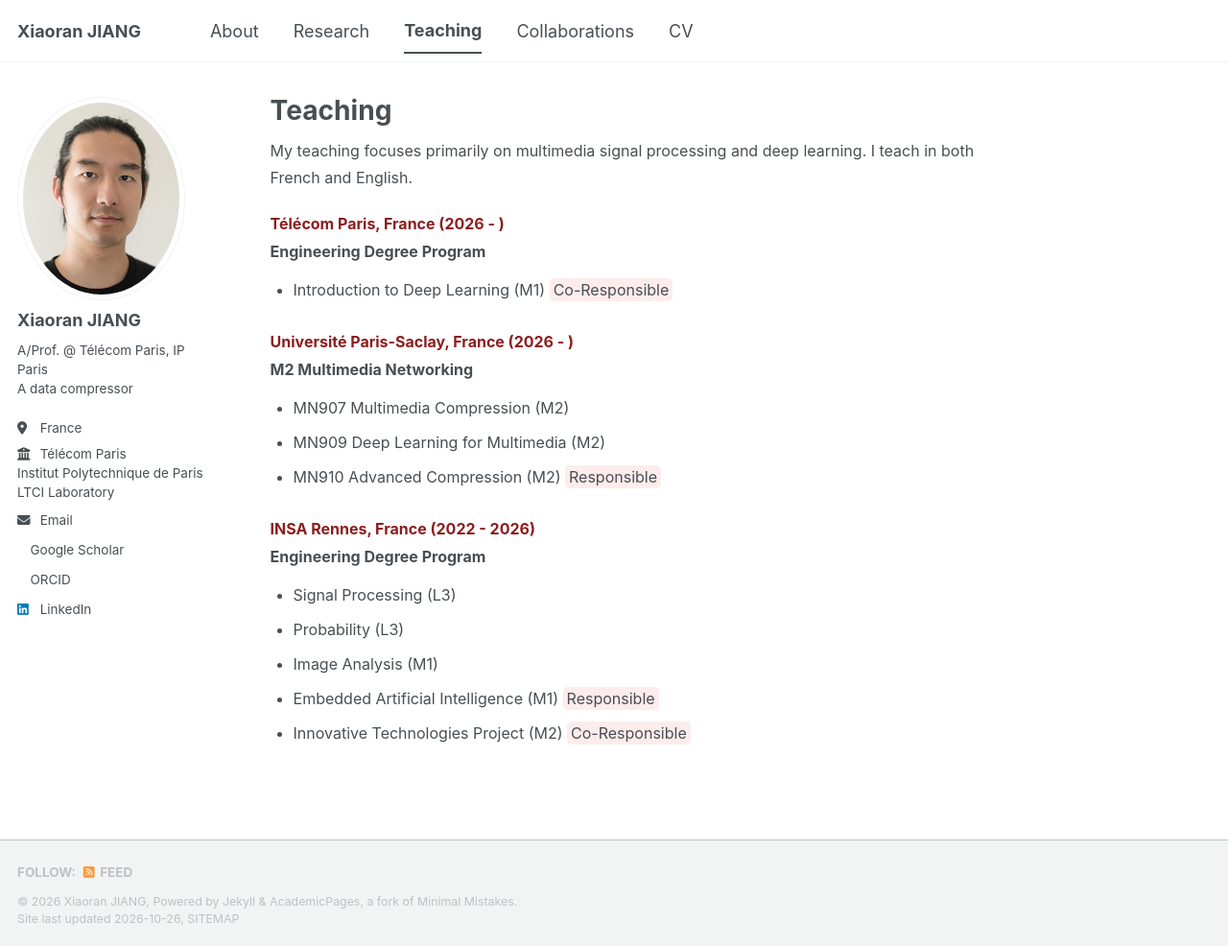
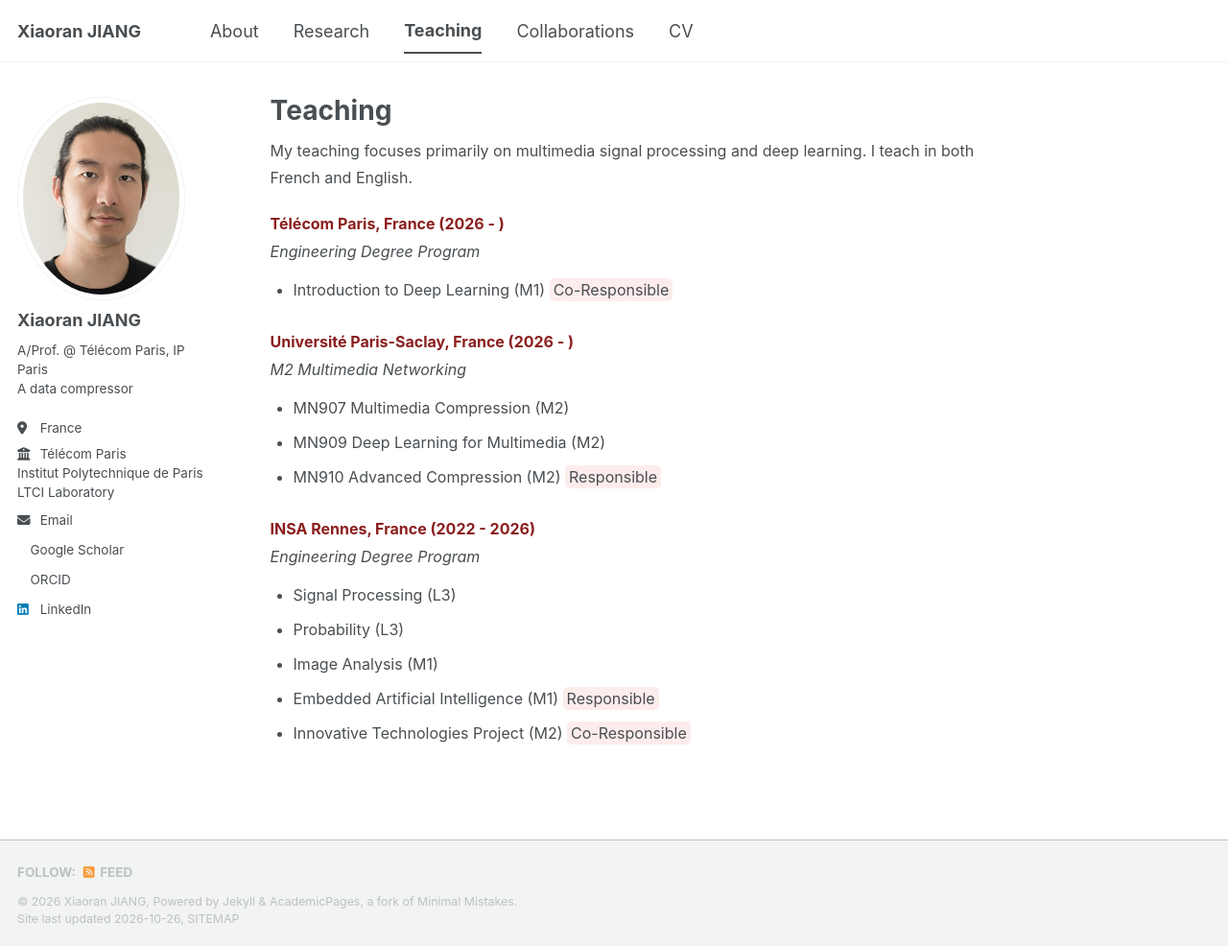
Before and after one commit to xiaoranjiang/xiaoranjiang.github.io, a Jekyll site: the page built from _pages/teaching.md, in a window 1280 px wide and 986 px high. Shown: the whole window at 96% size. Built offline with Jekyll 4.4.1, drawn with Linux system fonts in a browser that asks for light colours; a style sheet for code colours, icons or effects is not loaded.

Commit message:
Update teaching.md

```diff
--- a/_pages/teaching.md
+++ b/_pages/teaching.md
@@ -7,7 +7,7 @@ author_profile: true
 My teaching focuses primarily on multimedia signal processing and deep learning. I teach in both French and English.
 
 ### <span style="color:#8B1E1E;">Télécom Paris, France (2026 - )</span>
-<p style="line-height: 1.1; margin-bottom: 2px;"><b>Engineering Degree Program</b></p>
+<p style="line-height: 1.1; margin-bottom: 3px;"><i>Engineering Degree Program</i></p>
 - Introduction to Deep Learning (M1)
 <span style="background-color: #FDECEC; padding: 2px 4px; border-radius: 5px;">
   Co-Responsible
@@ -15,7 +15,7 @@ My teaching focuses primarily on multimedia signal processing and deep learning.
 <p style="margin-bottom: 30px;"></p>
 
 ### <span style="color:#8B1E1E;">Université Paris-Saclay, France (2026 - )</span>
-<p style="line-height: 1.1; margin-bottom: 2px;"><b>M2 Multimedia Networking</b></p>
+<p style="line-height: 1.1; margin-bottom: 3px;"><i>M2 Multimedia Networking</i></p>
 - MN907 Multimedia Compression (M2)
 - MN909 Deep Learning for Multimedia (M2)
 - MN910 Advanced Compression (M2)
@@ -25,7 +25,7 @@ My teaching focuses primarily on multimedia signal processing and deep learning.
 <p style="margin-bottom: 30px;"></p>
 
 ### <span style="color:#8B1E1E;">INSA Rennes, France (2022 - 2026)</span>
-<p style="line-height: 1.1; margin-bottom: 2px;"><b>Engineering Degree Program</b></p>
+<p style="line-height: 1.1; margin-bottom: 3px;"><i>Engineering Degree Program</i></p>
 - Signal Processing (L3)
 - Probability (L3)
 - Image Analysis (M1)
```
